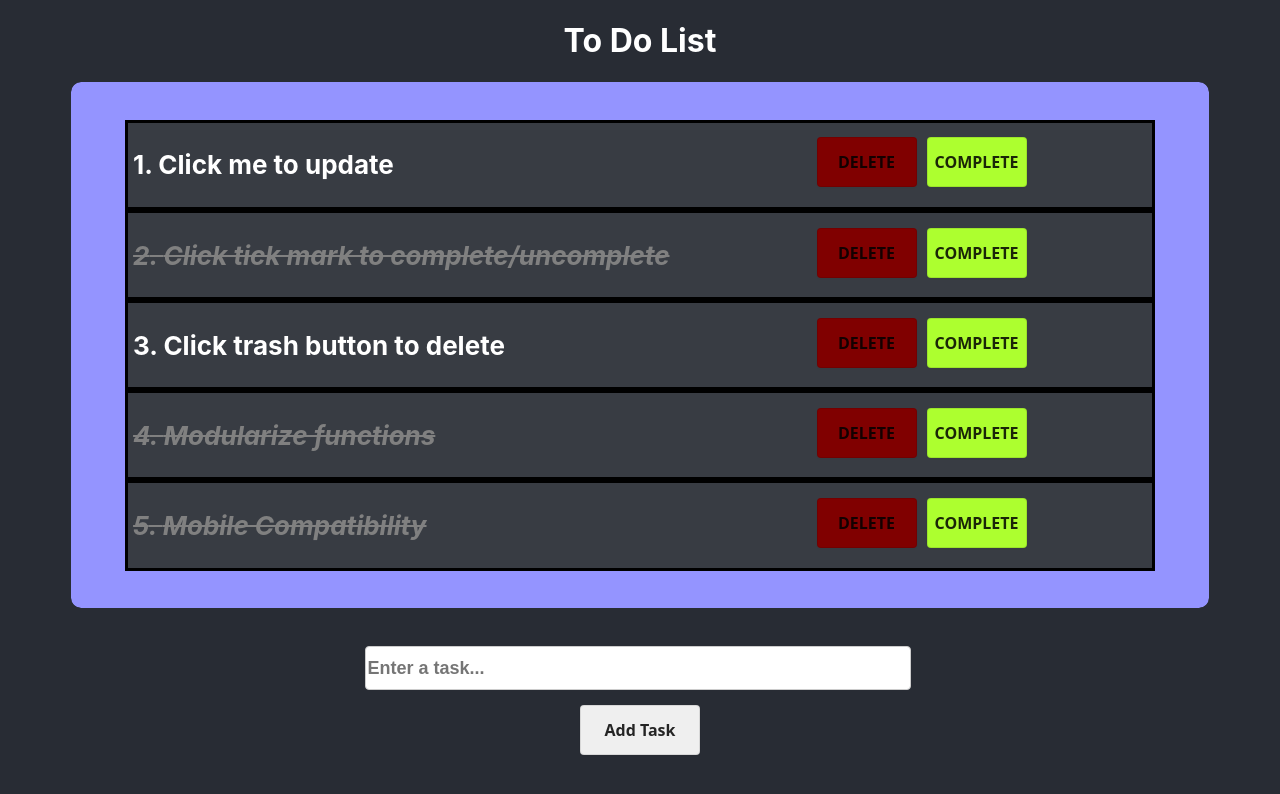
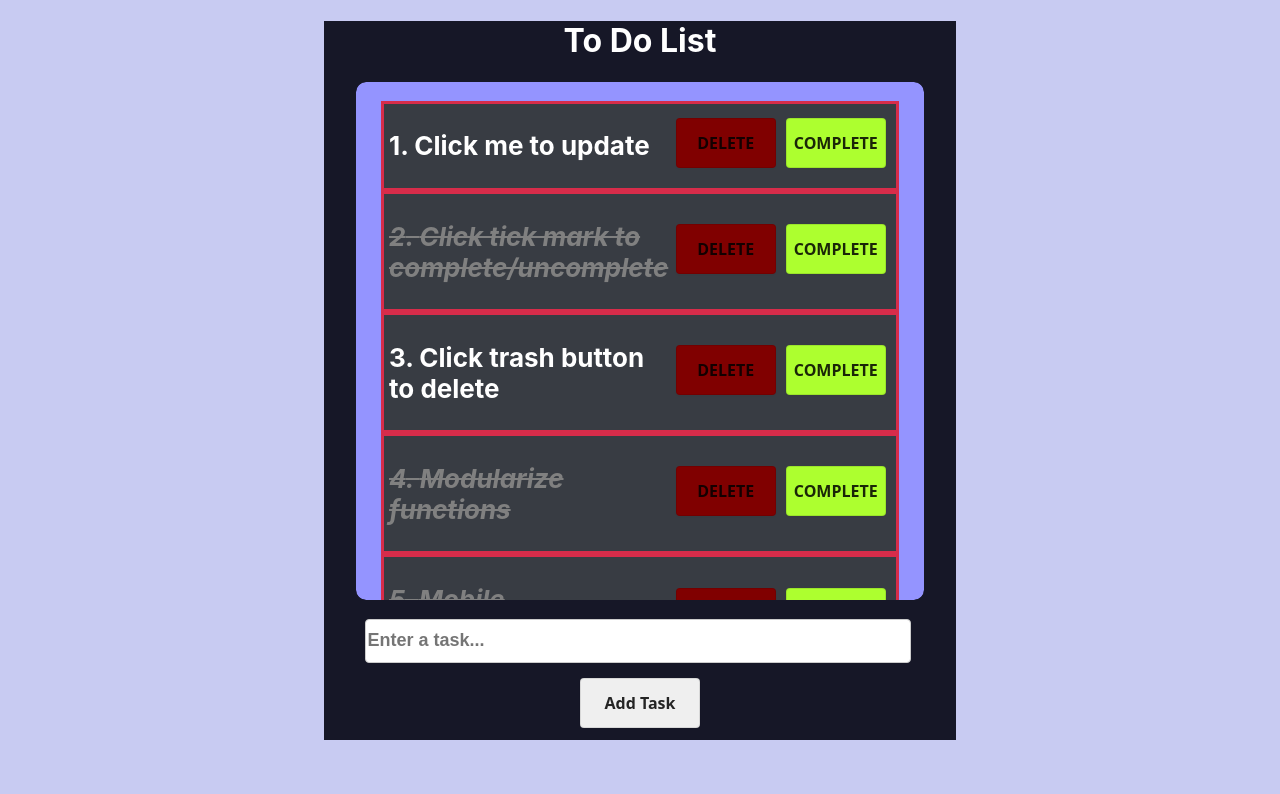
Before and after one commit to Staniell/to-do-app, a React (Create React App) app: page / in a window 1280 px wide. Shown: the top 794 px of the page. Built offline with nearby package versions, Linux system fonts and the light colour scheme.

Commit message:
v-version

```diff
--- a/src/App.js
+++ b/src/App.js
@@ -8,11 +8,13 @@ function App() {
   return (
     <div className="App">
       <header className="App-header">
-        <h1>To Do List</h1>
-        <Provider store={store}>
-          <Tasks/>
-          <Add/>
-        </Provider>
+<div>
+          <h1>To Do List</h1>
+          <Provider store={store}>
+            <Tasks/>
+            <Add/>
+          </Provider>
+</div>
 
       </header>
     </div>
--- a/src/InstructionsData.jsx
+++ b/src/InstructionsData.jsx
@@ -1,8 +1,27 @@
-// export const Instructionsdata =  [
-//     {
-//       id: 1,
-//       name: "Leanne Graham",
-//       username: "Bret",
-//     },
-
-//   ];
+export const Instructionsdata = {
+    todoList:    [{
+        id: 1,
+        name: "Click me to update",
+        completed: false
+    },
+    {
+        id: 2,
+        name: "Click tick mark to complete/uncomplete",
+        completed: true
+    },
+    {
+        id: 3,
+        name: "Click trash button to delete",
+        completed: false
+    },
+    {
+        id: 4,
+        name: "Modularize functions",
+        completed: true
+    },
+    {
+        id: 5,
+        name: "Mobile Compatibility",
+        completed: true
+    },
+  ]};
--- a/src/components/Update.jsx
+++ b/src/components/Update.jsx
@@ -10,8 +10,8 @@ export default function UpdateTask({id, name, onShow}) {
 
   return (
     <div style={{margin:"auto",padding:"5px"}}>
-      <button className="button delete" onClick={onShow}>CANCEL</button>
-      <button className="button done" onClick={()=>{updateTask()}}>UPDATE</button>
+      <button className="button cancel" onClick={onShow}>CANCEL</button>
+      <button className="button update" onClick={()=>{updateTask()}}>UPDATE</button>
     </div>
   )
 
--- a/src/index.css
+++ b/src/index.css
@@ -5,7 +5,8 @@ body {
     sans-serif;
   -webkit-font-smoothing: antialiased;
   -moz-osx-font-smoothing: grayscale;
-  background-color: #282c34;
+  /* background-color: #282c34; */
+  background-color: #c8cbf2;
 }
 
 code {
--- a/src/styles/Add.css
+++ b/src/styles/Add.css
@@ -1,5 +1,6 @@
 .add-task-container{
     padding-top: 2%;
+    padding-bottom: 2%;
     display: flex;
     flex-direction: row;
     column-gap: 0px;
--- a/src/styles/App.css
+++ b/src/styles/App.css
@@ -4,5 +4,7 @@
 
 
 .App-header {
-  background-color: #282c34;
+  background-color: #161727;
+  width: 50%;
+  margin: auto;
 }
--- a/src/styles/Tasks.css
+++ b/src/styles/Tasks.css
@@ -2,8 +2,8 @@
     padding-top: 3%;
     padding-bottom: 3%;
     align-items: center;
-    background-color: #F0F0F1;
-    width: 40%;
+    background-color: #eff0ff;
+    width: 90%;
     margin: auto;
     border-radius: 10px;
     max-height:450px;
@@ -14,7 +14,7 @@
 .tasks-list{
     width:90%;
     background-color:rgb(56, 60, 67);
-    border: 3px black solid;
+    border: 3px #d72c4a solid;
     text-align: left;
     margin: auto;
     /* height:50px;
@@ -44,7 +44,15 @@
 
 .delete{
     background-color:maroon;
+}
 
+.update{
+    background-color: yellowgreen;
+    margin-left: 10px;
+}
+
+.cancel{
+    background-color: orange;
 }
 
 @media only screen and (max-width: 1300px){
--- a/src/todoSlice.jsx
+++ b/src/todoSlice.jsx
@@ -1,34 +1,7 @@
 import { createSlice } from '@reduxjs/toolkit'
-import { act } from 'react-dom/test-utils';
 import { Instructionsdata } from './InstructionsData';
 
-const initialState = {
-    todoList:    [{
-        id: 1,
-        name: "Click me to update",
-        completed: false
-    },
-    {
-        id: 2,
-        name: "Click tick mark to complete/uncomplete",
-        completed: true
-    },
-    {
-        id: 3,
-        name: "Click trash button to delete",
-        completed: false
-    },
-    {
-        id: 4,
-        name: "Modularize functions",
-        completed: true
-    },
-    {
-        id: 5,
-        name: "Mobile Compatibility",
-        completed: true
-    },
-  ]};
+const initialState = Instructionsdata;
 
 const todoSlice = createSlice({
   name: 'todos',
```
